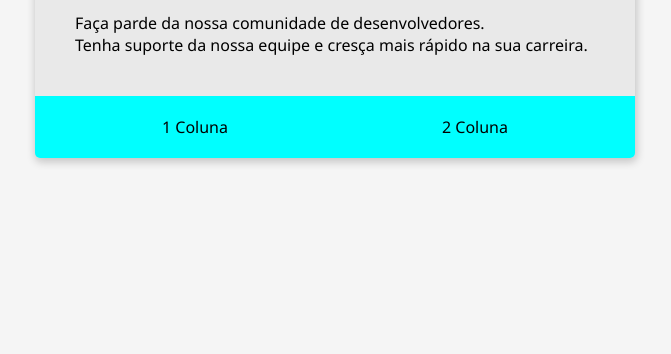
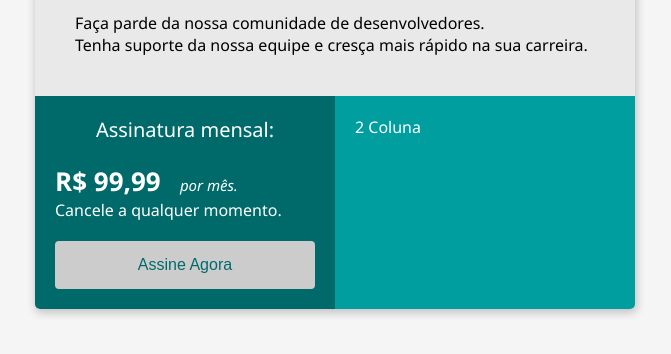
Before and after one commit to Felipexvv/BootCampDevJr_Modulo_1_Cap2, a plain HTML site: page index.html in a window 1280 px wide. Shown: the part 140-494 px from the top of the page, without its empty margins (305-976 px from the left). Drawn offline with Linux system fonts and the light colour scheme.

Commit message:
closes #4 - Tags button e span Primeira coluna

```diff
--- a/index.html
+++ b/index.html
@@ -3,7 +3,7 @@
 <head>
     <meta charset="UTF-8">
     <meta name="viewport" content="width=device-width, initial-scale=1.0">
-    <title>Document</title>
+    <title>Sistema de assinatura</title>
     <style>
 
         body {
@@ -26,9 +26,7 @@
 
         .flex-container {
             display: flex;
-            background-color: aqua;
             justify-content: space-around;
-            padding: 20px;
         }
 
         .header-title{
@@ -43,6 +41,53 @@
             font-size: 19px;
             font-weight: 500;
             margin-bottom: 15px;
+        }
+
+        .col-1 {
+            background-color: #006A6A;
+            width: 50%;
+            padding: 20px;
+            color: #FFF;
+        }
+
+        .col-2 {
+            background-color: #009E9E;
+            width: 50%;
+            padding: 20px;
+            color: #FFF;
+        }
+
+        .subscription-title {
+            font-size: 20px;
+            text-align: center;
+            margin-bottom: 20px;
+        }
+
+        .price {
+            font-size: 26px;
+            font-weight: 700;
+        }
+
+        .month {
+            font-size: 15px;
+            font-style: italic;
+            margin-left: 15px;
+        }
+
+        .button{
+            margin-top: 20px;
+            width: 100%;
+            padding: 15px 32px;
+            color: #006A6A;
+            background-color: #CCCCCC;
+            font-size: 16px;
+            border-radius: 4px;
+            border: none;
+            cursor: pointer;
+        }
+
+        .button:hover{
+            background-color: #E9E9E9;
         }
 
     </style>
@@ -62,10 +107,23 @@
             </div>
         </div>
         <div class="flex-container">
-            <div>
-                1 Coluna
+            <div class="col-1">
+                <div class="subscription-title">
+                    Assinatura mensal:
+                </div>
+
+                <div>
+                    <span class="price">R$ 99,99</span>
+                    <span class="month">por mês.</span>
+                </div>
+
+                <div>
+                    Cancele a qualquer momento.
+                </div>
+
+                <button class="button">Assine Agora</button>
             </div>
-            <div>
+            <div class="col-2">
                 2 Coluna
             </div>
         </div>
```
